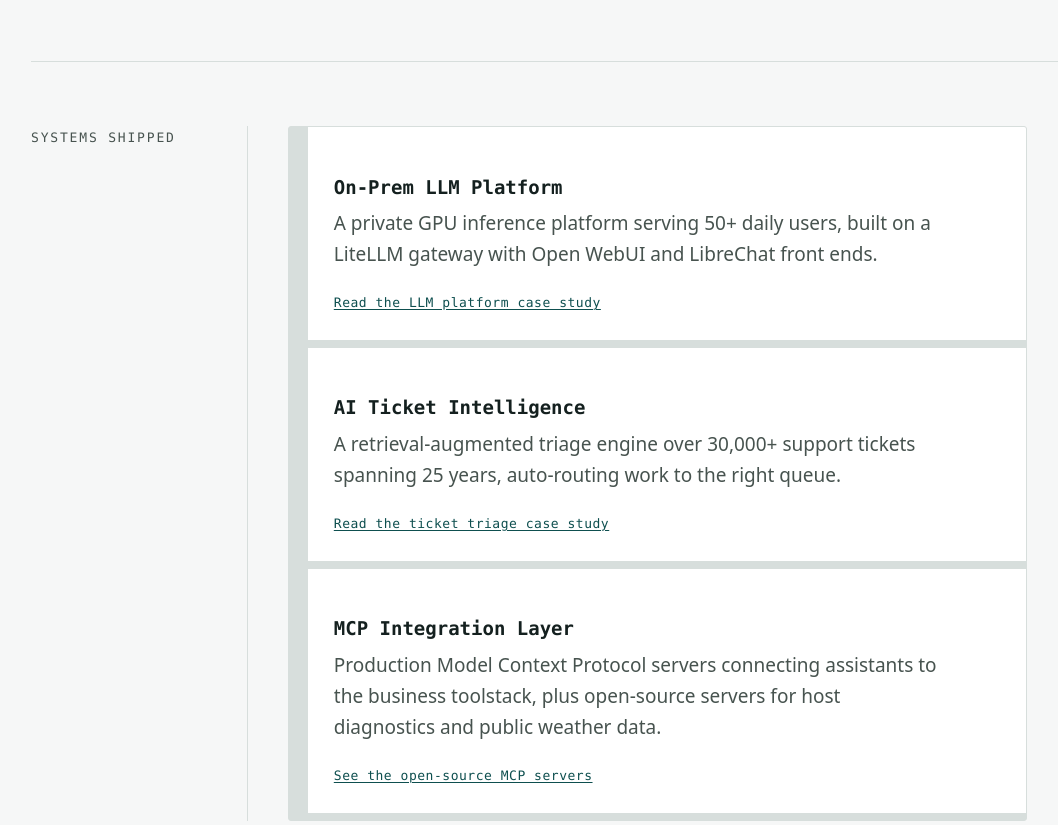
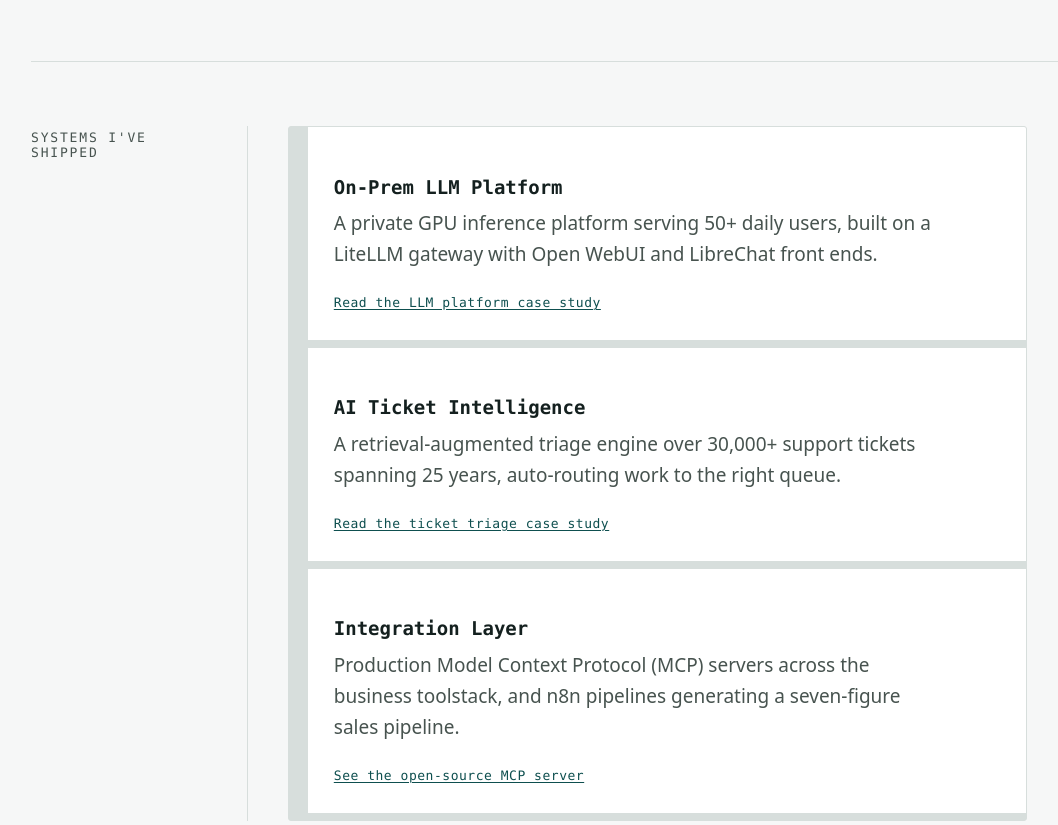
Before and after one commit to Enrique-S-J/Enrique-S-J.github.io, a plain HTML site: page index.html in a window 1280 px wide. Shown: the part 1709-2534 px from the top of the page, without its empty margins (81-1139 px from the left). Drawn offline with Linux system fonts and the light colour scheme.

Commit message:
Rename the integration card and scaffold the fourth system card
The third card is now "Integration Layer" and states the two integration
facts from the approved summary: MCP servers across the business toolstack
and the n8n pipelines. The old text also described open-source servers,
which belongs in the open-source section, not in a card about shipped
systems.

The fourth card, the agentic platform, is left out because there are no
approved facts to put on it yet. An EDIT ME comment with guiding questions
marks where it goes, so the card is written from facts rather than
invented to fill a slot.

```diff
--- a/index.html
+++ b/index.html
@@ -150,7 +150,7 @@
     </section>
 
     <section class="section" id="systems" aria-labelledby="systems-label">
-      <h2 class="section__label" id="systems-label">Systems shipped</h2>
+      <h2 class="section__label" id="systems-label">Systems I've shipped</h2>
       <div class="section__body">
         <ul class="systems">
           <li>
@@ -170,14 +170,22 @@
             <a href="/case-studies/ticket-triage.html">Read the ticket triage case study</a>
           </li>
           <li>
-            <h3>MCP Integration Layer</h3>
+            <h3>Integration Layer</h3>
             <p>
-              Production Model Context Protocol servers connecting assistants to
-              the business toolstack, plus open-source servers for host
-              diagnostics and public weather data.
+              Production Model Context Protocol (MCP) servers across the business
+              toolstack, and n8n pipelines generating a seven-figure sales
+              pipeline.
             </p>
-            <a href="#open-source">See the open-source MCP servers</a>
+            <a href="#open-source">See the open-source MCP server</a>
           </li>
+          <!-- EDIT ME: fourth card, "Agentic-as-a-Service Platform".
+               Left out until there are approved facts for it. Before adding it:
+               1. What is the platform in one factual sentence: who uses it, and
+                  what does it run for them?
+               2. Which fact or number already on the resume backs that sentence?
+                  State only that.
+               3. Will it get a case study? If not, the card carries no link.
+               Then add an <li> here in the same shape as the three above. -->
         </ul>
       </div>
     </section>
```
